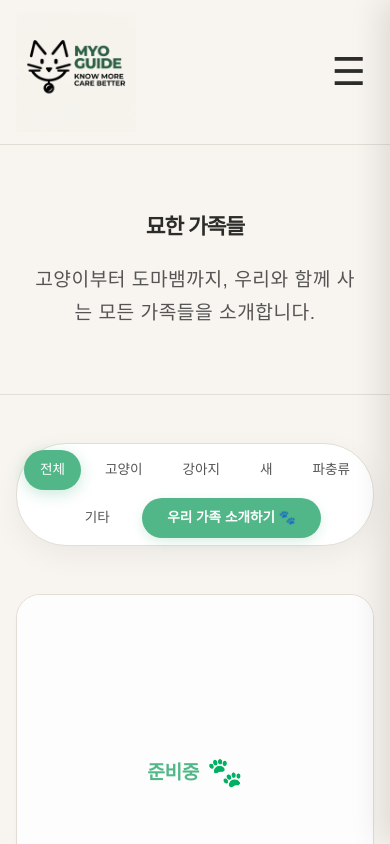
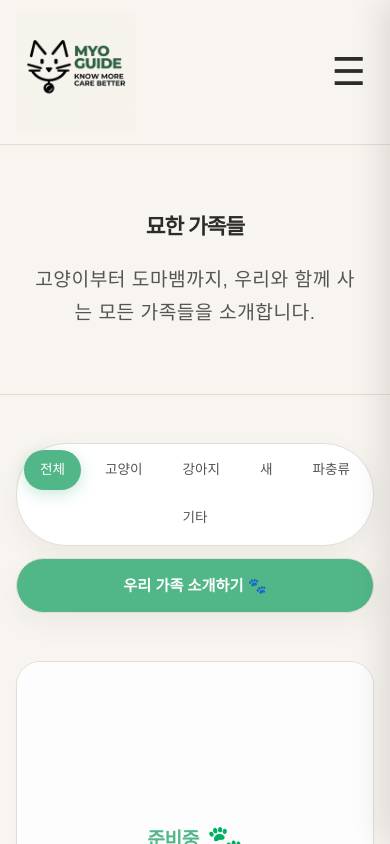
Before and after one commit to ileilo1215-ship-it/myo-guide, a Next.js app: page /family in a window 390 px wide. Shown: the top 844 px of the page. Built offline with nearby package versions, Linux system fonts and the light colour scheme; a web font is replaced by a local one.

Commit message:
Update family introduction link and UI layout

```diff
--- a/app/family/family.css
+++ b/app/family/family.css
@@ -9,16 +9,22 @@
   background: var(--accent-color) !important;
   color: white !important;
   font-weight: 700 !important;
-  box-shadow: 0 4px 12px rgba(82, 183, 136, 0.2);
+  height: 58px; /* Matching thickness of .filter-buttons (40px + 0.5rem*2 + 2px border) */
   display: inline-flex;
   align-items: center;
-  gap: 0.5rem;
-  margin-left: 0.5rem;
+  justify-content: center;
+  padding: 0 2rem;
+  border-radius: 50px;
+  text-decoration: none;
+  box-shadow: 0 10px 30px rgba(0, 0, 0, 0.05);
+  border: 1px solid var(--border-color);
+  transition: all 0.3s cubic-bezier(0.4, 0, 0.2, 1);
+  white-space: nowrap;
 }
 
 .submit-family-btn:hover {
   transform: translateY(-2px);
-  box-shadow: 0 8px 20px rgba(82, 183, 136, 0.3);
+  box-shadow: 0 15px 35px rgba(82, 183, 136, 0.2);
   filter: brightness(1.05);
 }
 
@@ -33,6 +39,8 @@
   padding: 0 2rem;
   display: flex;
   justify-content: center;
+  align-items: center;
+  gap: 1rem;
   position: relative;
   z-index: 10;
 }
@@ -76,13 +84,7 @@
   box-shadow: 0 4px 15px rgba(82, 183, 136, 0.3);
 }
 
-.submit-family-btn {
-  background: var(--accent-color) !important;
-  color: white !important;
-  font-weight: 700 !important;
-  border-radius: 30px !important;
-  padding: 0 1.6rem !important; /* Slightly more horizontal padding */
-}
+
 
 /* Family Grid */
 .family-grid {
@@ -209,6 +211,14 @@
   .filter-wrapper {
     margin-top: 1rem;
     padding: 0 1rem;
+    flex-wrap: wrap;
+    gap: 0.8rem;
+  }
+
+  .submit-family-btn {
+    height: 55px; /* Adjusted for mobile filter-buttons height (40px + 0.4rem*2 + 2px border) */
+    width: 100%; /* Make it full width on mobile if it wraps */
+    font-size: 0.95rem;
   }
 
   .filter-buttons {
--- a/app/family/page.js
+++ b/app/family/page.js
@@ -39,15 +39,15 @@ export default async function FamilyPage({ searchParams }) {
               {type}
             </Link>
           ))}
+        </div>
         <a
           href={GOOGLE_FORM_URL}
           target="_blank"
           rel="noopener noreferrer"
-            className="filter-btn submit-family-btn"
+          className="submit-family-btn"
         >
           우리 가족 소개하기 🐾
         </a>
-        </div>
       </div>
 
       <section className="family-grid">
--- a/lib/constants.js
+++ b/lib/constants.js
@@ -1 +1 @@
-export const GOOGLE_FORM_URL = "https://forms.gle/your-form-link-here"; // 나중에 실제 링크로 교체하세요.
+export const GOOGLE_FORM_URL = "https://forms.gle/qbWo4dyerCZ6Cgw29";
```
Also changed, not shown: app/page.js (+13 -1 lines). Lines whose indentation alone changed are shown as unchanged.
